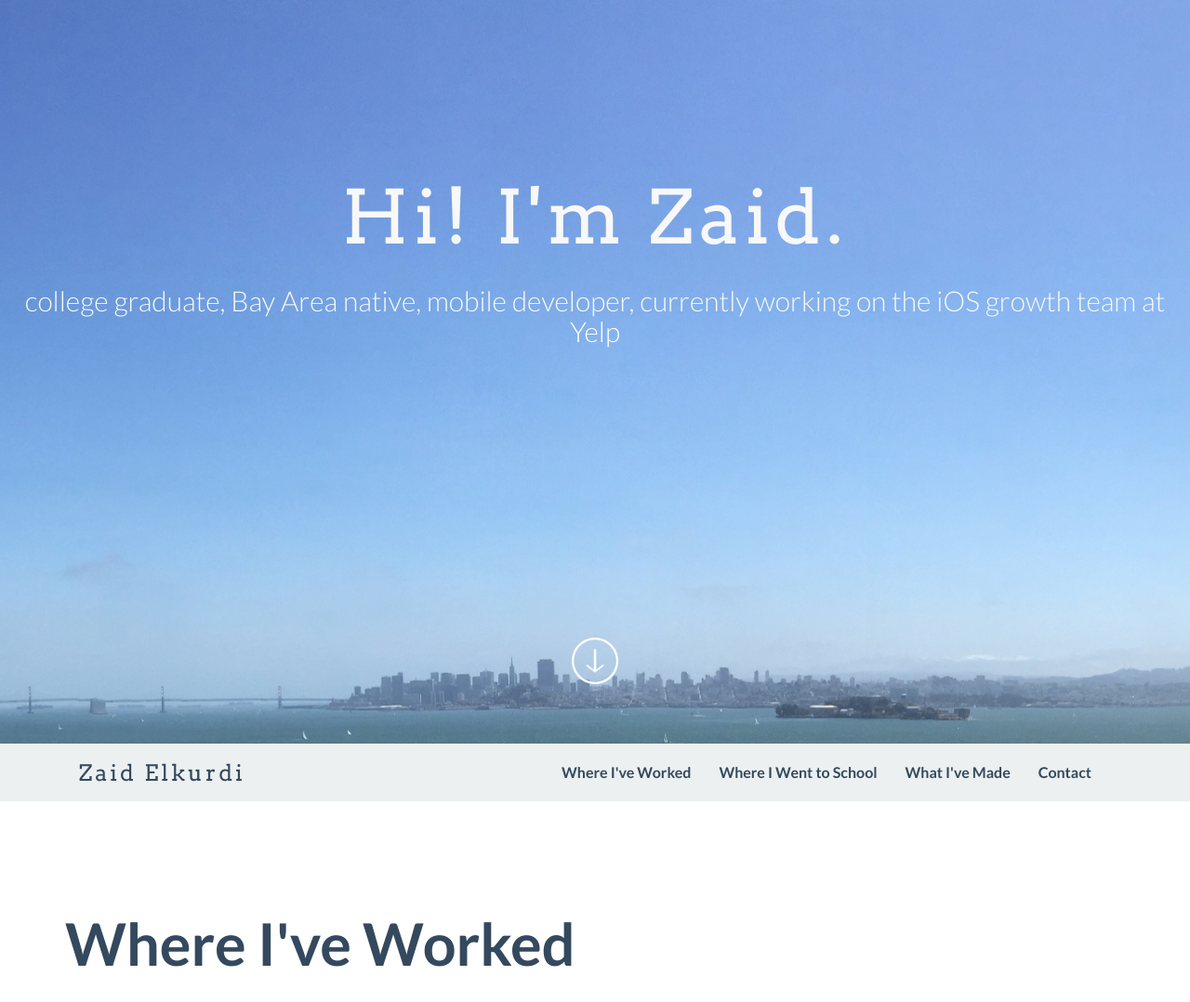
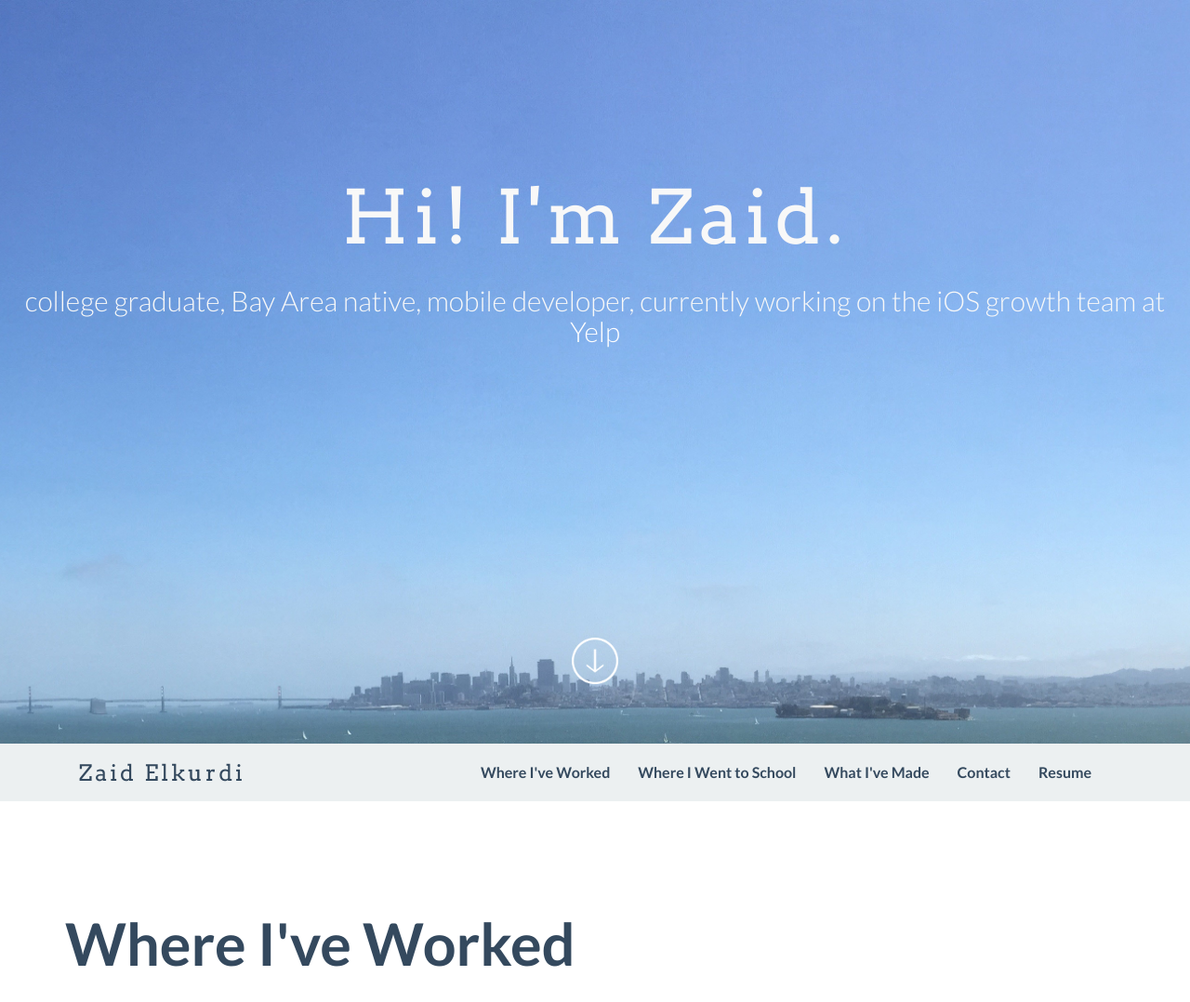
Before and after one commit to ZaidElkurdi/mygithubpage, a plain HTML site: page index.html in a window 1280 px wide. Shown: the top 1078 px of the page at 93% size. Drawn offline with Linux system fonts and the light colour scheme.

Commit message:
Added resume

```diff
--- a/index.html
+++ b/index.html
@@ -89,6 +89,7 @@
 						<li class="menuItem"><a href="#school">Where I Went to School</a></li>
 						<li class="menuItem"><a href="#projects">What I've Made</a></li>
 						<li class="menuItem"><a href="#contact">Contact</a></li>
+						<li class="menuItem"><a href="resources/Resume_ZaidElkurdi_2016.pdf">Resume</a></li>
 					</ul>
 				</div>
 
```
Also changed, not shown: 1 other file.
